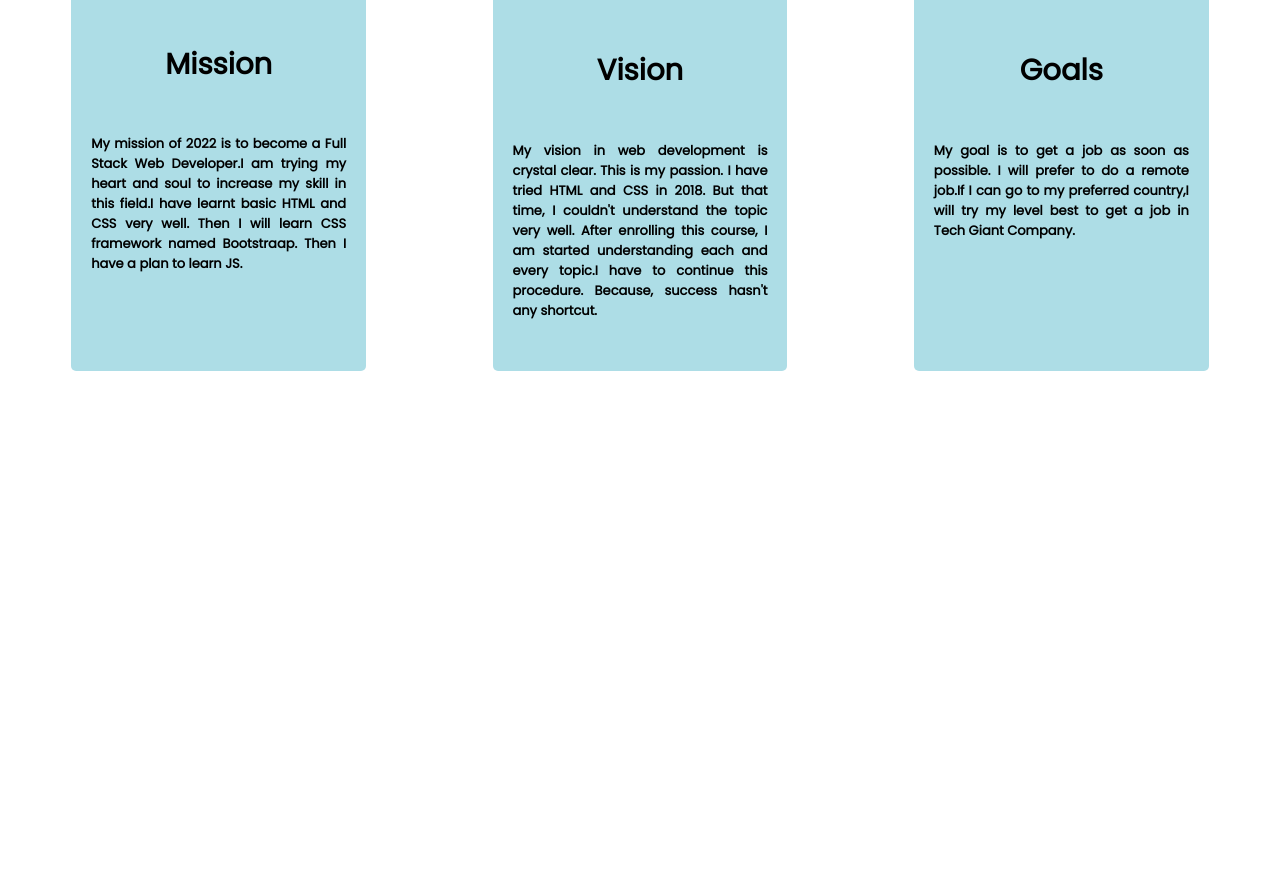
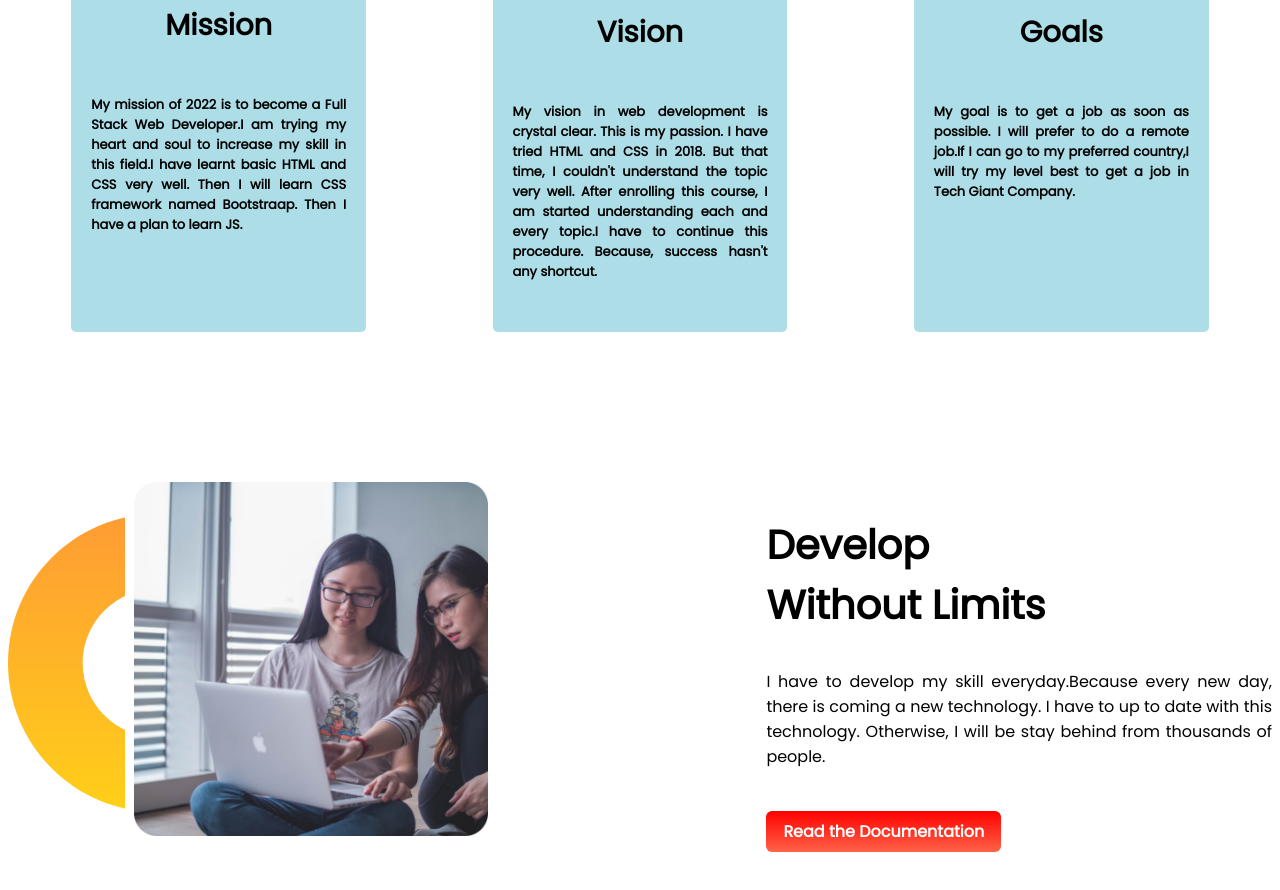
Before and after one commit to Nadim-Nion/1st-assignment, a plain HTML site: page index.html in a window 1280 px wide. Shown: the part 1162-2052 px from the top of the page. Before the commit the page ends 1541 px from the top, so only its background shows below. Drawn offline with Linux system fonts and the light colour scheme.

Commit message:
background image added

```diff
--- a/index.html
+++ b/index.html
@@ -70,6 +70,22 @@
 
     </section>
 
+    <section class="sec-three flexible-container">
+
+        <div class="cod-img">
+            <img src="mission-2022-main/images/pictures/coding.png" alt="">
+        </div>
+
+        <div class="cod-img">
+            <h2>Develop <br>Without Limits</h2>
+            <p>I have to develop my skill everyday.Because every new day, there is coming a new technology. I have to up
+                to date with this technology. Otherwise, I will be stay behind from thousands of people. </p>
+            <a class="explore-button" target="_blank"
+                href="https://sites.google.com/diu.edu.bd/nadimmahmudnion/home">Read the Documentation</a>
+        </div>
+
+
+    </section>
 
 
 
--- a/style.css
+++ b/style.css
@@ -10,6 +10,11 @@ h1{
     border-image: linear-gradient(rgb(167, 46, 66),tomato);
     border-image-slice: 1;
     margin-left: 50px;
+}
+
+h2{
+    font-size: 40px;
+    font-weight: bolder;
 }
 
 
@@ -68,6 +73,7 @@ p{
 
 .flexible-container{
     display: flex;
+    margin-bottom: 150px;
 }
 
 .div-mission{
@@ -87,3 +93,18 @@ p{
 .div-mission img{
     width: 50%;
 }
+
+.cod-img{
+    width: 50%;
+    margin-left: 5%;
+    padding-left: 5%;
+}
+.cod-img img{
+    width: 70%;
+}
+
+.sec-three{
+    background-image: url(mission-2022-main/images/shapes/dream-bg.png);
+    background-repeat: no-repeat;
+    background-position: left;
+}
```
Also changed, not shown: mission-2022-main/images/shapes/dream-bg.png (added).
